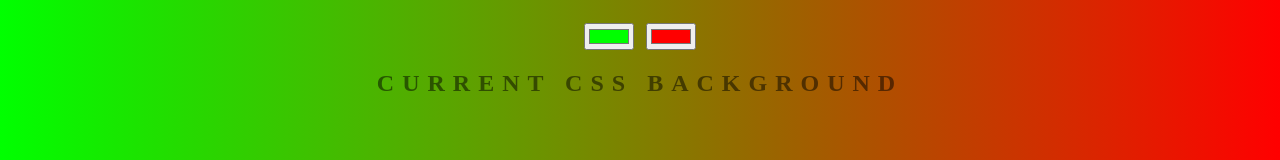
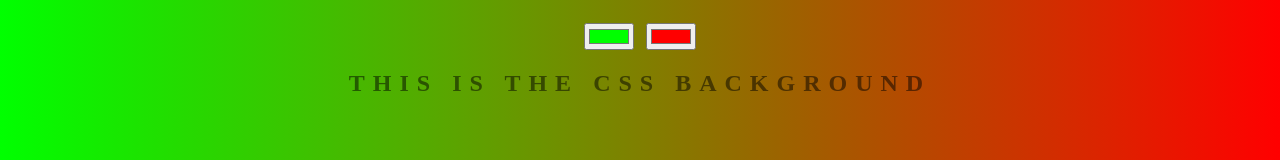
Before and after one commit to kuriboh31/background-generator, a plain HTML site: page index.html in a window 1280 px wide. Shown: the part 182-342 px from the top of the page. Drawn offline with Linux system fonts and the light colour scheme.

Commit message:
changing text

```diff
--- a/index.html
+++ b/index.html
@@ -3,14 +3,14 @@
 <head>
 	<meta charset="utf-8">
 	<meta name="viewport" content="width=device-width, initial-scale=1">
-	<title>Gradient Background</title>
+	<title>Cool Gradient Background</title>
 	<link rel="stylesheet" type="text/css" href="style.css">
 </head>
 <body id="gradient">
 	<h1>Background Generator</h1>
 	<input class="color1" type="color" name="color1" value="#00ff00">
 	<input class="color2" type="color" name="color2" value="#ff0000">
-	<h2>Current CSS Background</h2>
+	<h2>This is the CSS Background</h2>
 	<h3></h3>
 	<script type="text/javascript" src="script.js"></script>
 
```
